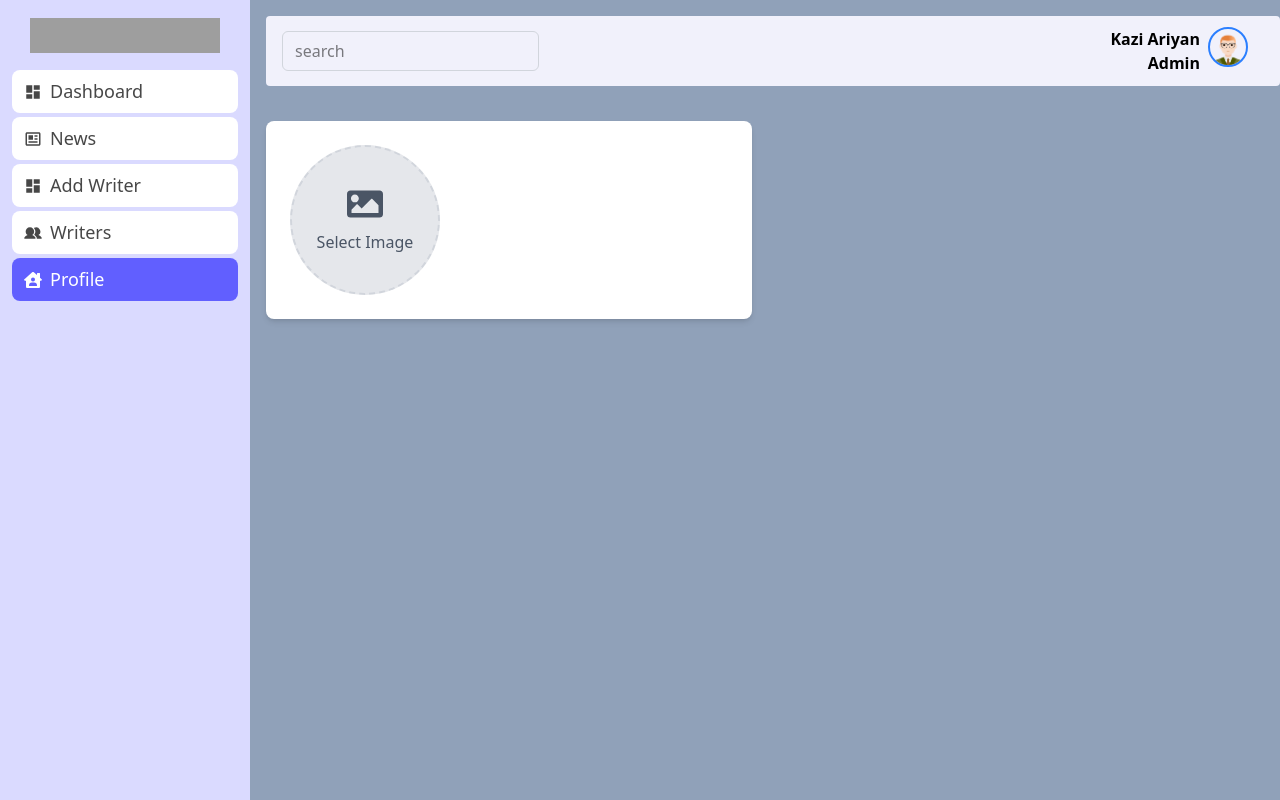
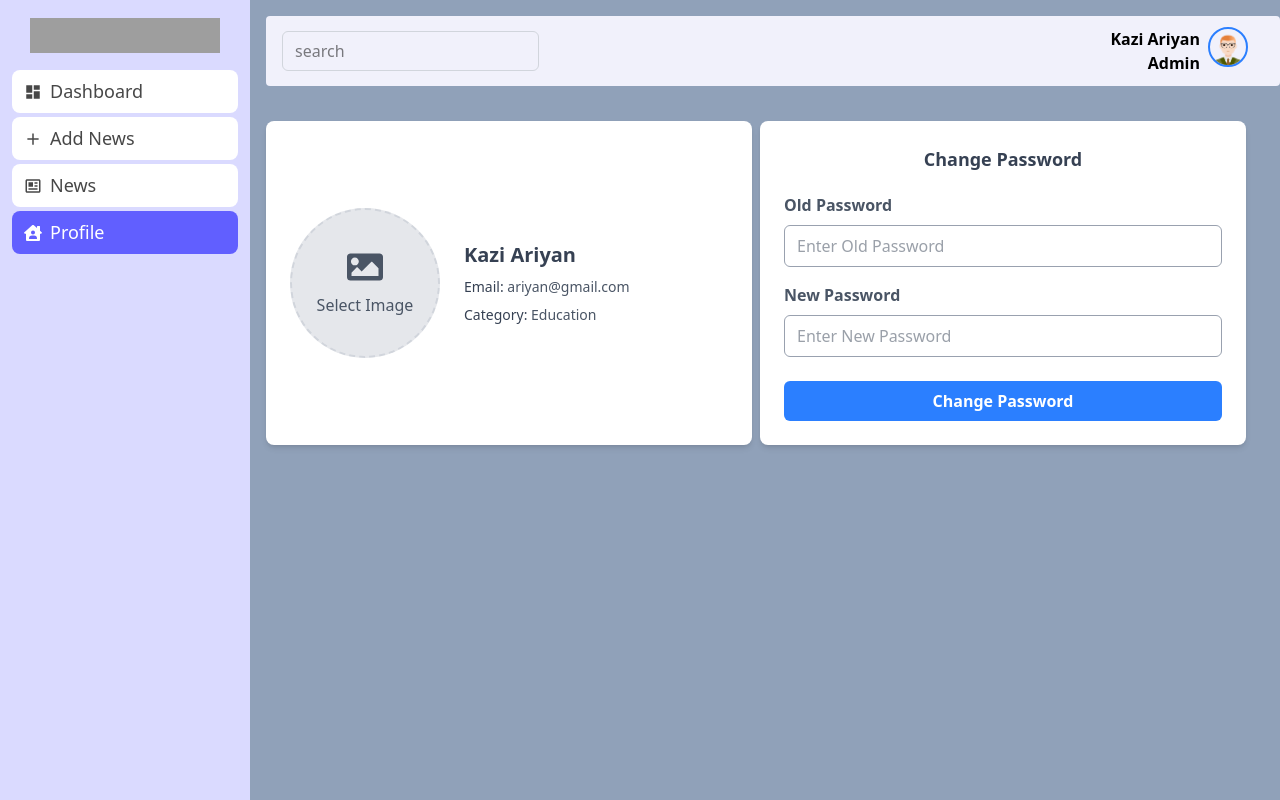
Before and after one commit to nabilamutiara/codenews, a React (Vite) app in the folder client/: page /dashboard/profile in a window 1280 px wide. Built offline with nearby package versions, Linux system fonts and the light colour scheme; grey boxes are pictures that could not be loaded.

Commit message:
writer page

```diff
--- a/client/src/App.jsx
+++ b/client/src/App.jsx
@@ -9,8 +9,13 @@ import Profile from './dashboard/pages/Profile';
 import News from './dashboard/pages/News';
 import AddWriter from './dashboard/pages/AddWriter';
 import Writers from './dashboard/pages/Writers';
+import WriterIndex from './dashboard/pages/WriterIndex';
+import CreateNews from './dashboard/pages/CreateNews';
 
 function App() {
+  const userInfo = {
+    role: "writer"
+  }
   return (
     <BrowserRouter>
       <Routes>
@@ -20,7 +25,7 @@ function App() {
 
         <Route path="/dashboard" element={<ProtectDashboard />}>
           <Route path="" element={<MainLayout />}>
-            <Route path="" index element={<Navigate to="/dashboard/admin" replace />} />
+            <Route path="" index element={userInfo.role === 'admin' ? <Navigate to='/dashboard/admin'/> : <Navigate to='/dashboard/writer'/>} />
             <Route path="unable-access" element={<Unable />} />
             <Route path="profile" element={<Profile />} />
             <Route path="news" element={<News />} />
@@ -28,6 +33,11 @@ function App() {
               <Route path="admin" element={<Adminindex />} />
               <Route path="writer/add" element={<AddWriter />} />
               <Route path="writers" element={<Writers />} />
+            </Route>
+            <Route path='' element={<ProtectRole role='writer'/>}>
+              <Route path="writer" element={<WriterIndex />} />
+              <Route path="news/create" element={<CreateNews />} />
+
             </Route>
           </Route>
         </Route>
--- a/client/src/dashboard/layout/Sidebar.jsx
+++ b/client/src/dashboard/layout/Sidebar.jsx
@@ -4,10 +4,14 @@ import { MdDashboard} from "react-icons/md";
 import { BiNews } from "react-icons/bi";
 import { PiUsersFill } from "react-icons/pi";
 import { FaHouseUser } from "react-icons/fa";
+import { IoMdAdd } from "react-icons/io";
 
 const Sidebar = () => {
     const {pathname} = useLocation();
-    console.log(pathname);
+    //console.log(pathname);
+    const userInfo = {
+        role: "writer"
+    }
     return (
         <div className='w-[250px] h-screen fixed left-0 top-0 bg-[#dadaff]'>
             <div className="h-[70px] flex justify-center items-center">
@@ -17,16 +21,12 @@ const Sidebar = () => {
 
             </div>
             <ul className='px-3 flex flex-col gap-y-1 font-medium'>
+                {
+                    userInfo.role === 'admin' ? <>
                     <li>
                         <Link to='/dashboard/admin' className={`px-3 ${pathname === '/dashboard/admin' ? 'bg-indigo-500 text-white' : 'bg-white text-[#404040f6]'} py-2 hover:shadow-lg hover:shadow-indigo-500/20 w-full rounded-lg flex gap-x-2 justify-start items-center hover:bg-indigo-500 hover:text-white`}>
                             <span className='text-[18px]'><MdDashboard/></span>
                             <span className='text-[18px]'>Dashboard</span>
-                    </Link>
-                </li>
-                <li>
-                    <Link to='/dashboard/news' className={`px-3 ${pathname === '/dashboard/news' ? 'bg-indigo-500 text-white' : 'bg-white text-[#404040f6]'} py-2 hover:shadow-lg hover:shadow-indigo-500/20 w-full rounded-lg flex gap-x-2 justify-start items-center hover:bg-indigo-500 hover:text-white`}>
-                    <span className='text-[18px]'><BiNews/></span>
-                    <span className='text-[18px]'>News</span>
                         </Link>
                     </li>
                     <li>
@@ -41,6 +41,32 @@ const Sidebar = () => {
                             <span className='text-[18px]'>Writers</span>
                         </Link>
                     </li>
+
+                    </> : <>
+                    <li>
+                        <Link to='/dashboard/writer' className={`px-3 ${pathname === '/dashboard/writer' ? 'bg-indigo-500 text-white' : 'bg-white text-[#404040f6]'} py-2 hover:shadow-lg hover:shadow-indigo-500/20 w-full rounded-lg flex gap-x-2 justify-start items-center hover:bg-indigo-500 hover:text-white`}>
+                            <span className='text-[18px]'><MdDashboard/></span>
+                            <span className='text-[18px]'>Dashboard</span>
+                        </Link>
+                    </li>
+                    <li>
+                        <Link to='/dashboard/news/create' className={`px-3 ${pathname === '/dashboard/news/create' ? 'bg-indigo-500 text-white' : 'bg-white text-[#404040f6]'} py-2 hover:shadow-lg hover:shadow-indigo-500/20 w-full rounded-lg flex gap-x-2 justify-start items-center hover:bg-indigo-500 hover:text-white`}>
+                            <span className='text-[18px]'><IoMdAdd/></span>
+                            <span className='text-[18px]'>Add News</span>
+                        </Link>
+                    </li>
+                    </>
+                }
+
+                <li>
+                    <Link to='/dashboard/news' className={`px-3 ${pathname === '/dashboard/news' ? 'bg-indigo-500 text-white' : 'bg-white text-[#404040f6]'} py-2 hover:shadow-lg hover:shadow-indigo-500/20 w-full rounded-lg flex gap-x-2 justify-start items-center hover:bg-indigo-500 hover:text-white`}>
+                    <span className='text-[18px]'><BiNews/></span>
+                    <span className='text-[18px]'>News</span>
+                    </Link>
+                </li>
+
+
+
                 <li>
                     <Link to='/dashboard/profile' className={`px-3 ${pathname === '/dashboard/profile' ? 'bg-indigo-500 text-white' : 'bg-white text-[#404040f6]'} py-2 hover:shadow-lg hover:shadow-indigo-500/20 w-full rounded-lg flex gap-x-2 justify-start items-center hover:bg-indigo-500 hover:text-white`}>
                     <span className='text-[18px]'><FaHouseUser/></span>
--- /dev/null
+++ b/client/src/dashboard/pages/CreateNews.jsx
@@ -0,0 +1,11 @@
+import React from 'react';
+
+const CreateNews = () => {
+    return (
+        <div>
+            create news
+        </div>
+    );
+};
+
+export default CreateNews;
--- a/client/src/dashboard/pages/Profile.jsx
+++ b/client/src/dashboard/pages/Profile.jsx
@@ -10,7 +10,37 @@ const Profile = () => {
                         <FaImage className='text-4xl'/>
                         <span className='mt-2'>Select Image</span>
                     </label>
+                    <input type="file" id='img' className='hidden'/>
                 </div>
+                <div className='ml-6 text-gray-700 flex flex-col space-y-2'>
+                    <h3 className='text-xl font-bold'>Kazi Ariyan</h3>
+                    <p className='text-sm'>Email: <span className='text-gray-600'>ariyan@gmail.com</span></p>
+                    <p className='text-sm'>Category: <span className='text-gray-600'>Education</span></p>
+                </div>
+            </div>
+
+            <div className='bg-white p-6 rounded-lg shadow-md text-gray-700'>
+                <h2 className='text-lg font-bold text-center mb-5'>Change Password</h2>
+                <form >
+                    <div className='space-y-4'>
+                        <div>
+                            <label htmlFor="old_password" className='block text-md font-semibold text-gray-600'>Old Password</label>
+                            <input type="password" id='old_password' name='old_password' placeholder='Enter Old Password' className='w-full px-3 py-2 mt-2 border border-gray-400 rounded-md focus:ring-2 focus:ring-blue-500 outline-none transition duration-300' />
+                        </div>
+                        <div>
+                            <label htmlFor="new_password" className='block text-md font-semibold text-gray-600'>New Password</label>
+                            <input type="password" id='new_password' name='new_password' placeholder='Enter New Password' className='w-full px-3 py-2 mt-2 border border-gray-400 rounded-md focus:ring-2 focus:ring-blue-500 outline-none transition duration-300' />
+                        </div>
+                    </div>
+
+                    <div className='mt-6'>
+                        <button type='submit' className='w-full px-4 py-2 bg-blue-500 text-white font-semibold rounded-md hover:bg-blue-800 transition duration-300'>
+                            Change Password
+                        </button>
+                    </div>
+
+
+                </form>
             </div>
         </div>
     );
--- /dev/null
+++ b/client/src/dashboard/pages/WriterIndex.jsx
@@ -0,0 +1,11 @@
+import React from 'react';
+
+const WriterIndex = () => {
+    return (
+        <div>
+            writer index
+        </div>
+    );
+};
+
+export default WriterIndex;
--- a/client/src/middleware/ProtectRole.jsx
+++ b/client/src/middleware/ProtectRole.jsx
@@ -4,7 +4,7 @@ import { Navigate, Outlet } from 'react-router-dom';
 const ProtectRole = ({role}) => {
     const userInfo = {
         name: "kazi",
-        role: "admin"
+        role: "writer"
     }
     if (userInfo.role === role) {
         return <Outlet/>
```
Lines whose indentation alone changed are shown as unchanged.
